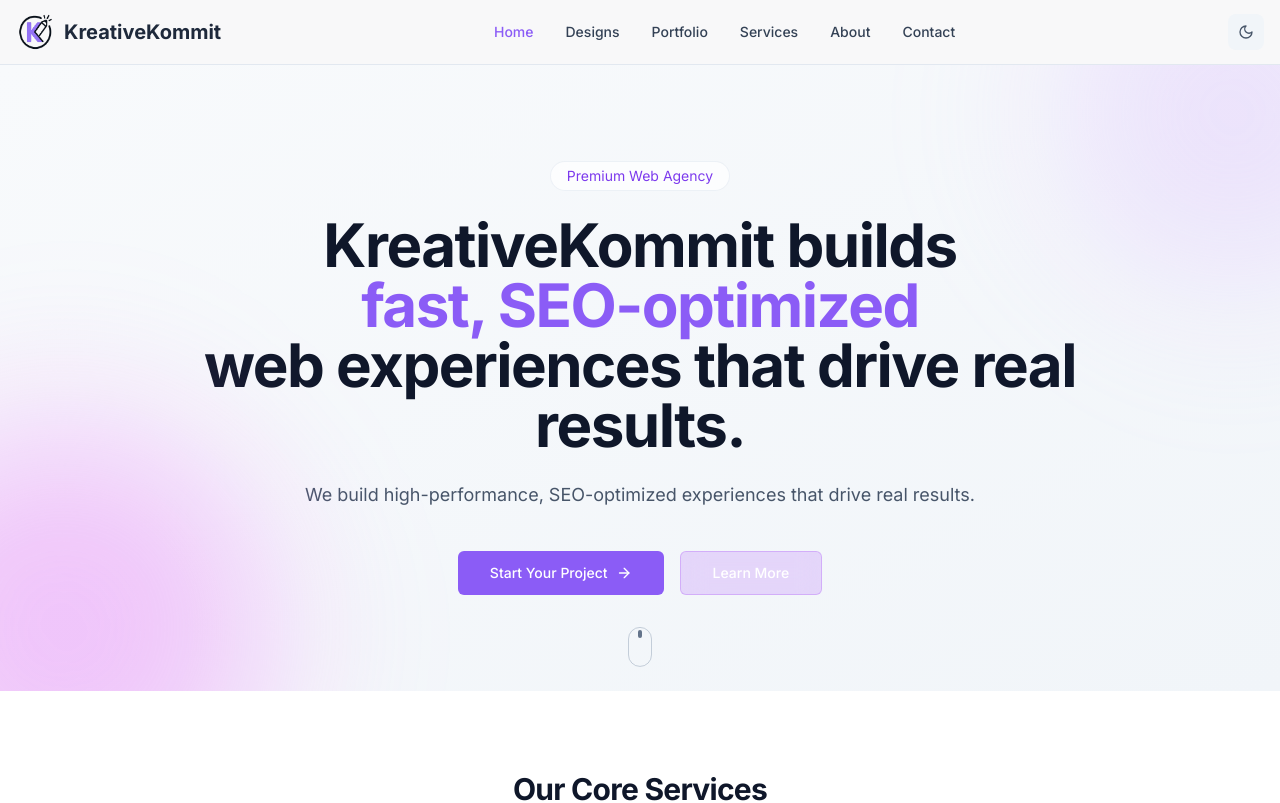
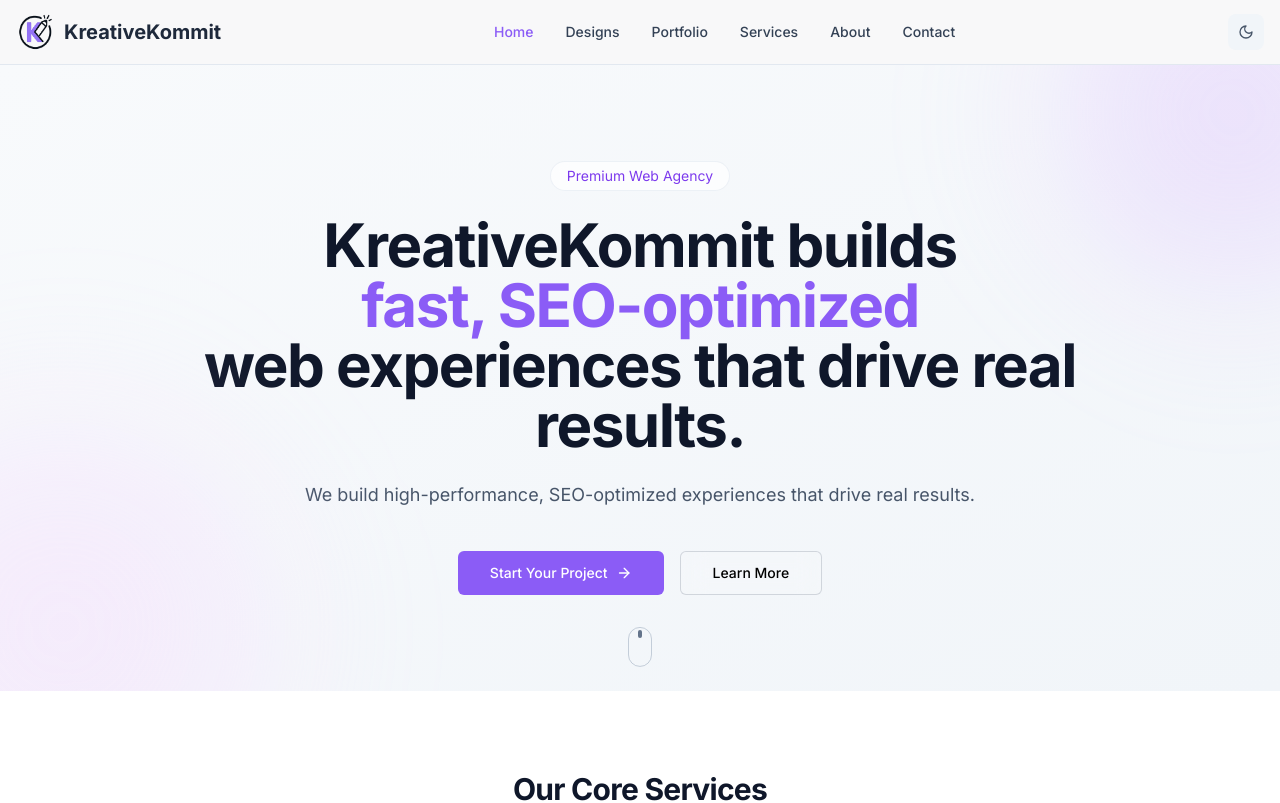
Before and after one commit to Moazzam9/Kreative-Kommit.co, a Next.js app: page / in a window 1280 px wide. Shown: the top 803 px of the page. Built offline with nearby package versions, Linux system fonts and the light colour scheme.

Commit message:
color fix for button

```diff
--- a/components/Hero.tsx
+++ b/components/Hero.tsx
@@ -56,7 +56,8 @@ export default function Hero() {
             />
             <motion.div
                 aria-hidden
-                className="pointer-events-none absolute -bottom-24 -left-24 h-80 w-80 rounded-full bg-fuchsia-400/40 blur-3xl dark:bg-fuchsia-500/30"
+                className="pointer-events-none absolute -bottom-24 -left-24 h-80 w-80 rounded-full bg-fuchsia-200/30 blur-3xl dark:bg-fuchsia-300/20"
+
                 style={{ y: blobY, opacity: blobOpacity }}
                 animate={{ scale: [1, 1.3, 1], rotate: [0, -45, 0] }}
                 transition={{ duration: 14, repeat: Infinity, ease: "linear" }}
@@ -132,7 +133,7 @@ export default function Hero() {
   asChild
   size="lg"
   variant="outline"
-                                className="backdrop-blur-md bg-purple-500/20 text-white border-purple-500/30 hover:bg-purple-500/30 dark:bg-white/10 dark:hover:bg-white/20 dark:text-white dark:border-white/30 transition-colors"
+  className="backdrop-blur-md bg-white/10 hover:bg-white/20 text-black border-gray-400/40 dark:bg-white/10 dark:hover:bg-white/20 dark:text-white dark:border-white/30 transition-colors"
 >
   <Link href="#how-it-works" onClick={handleLearnMore}>
     Learn More
```
Lines whose indentation alone changed are shown as unchanged.
